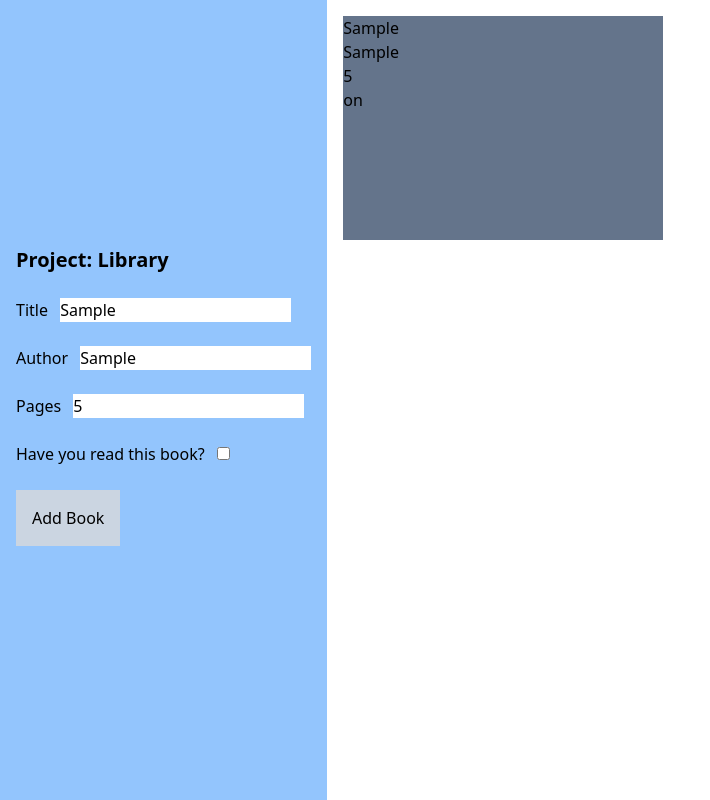
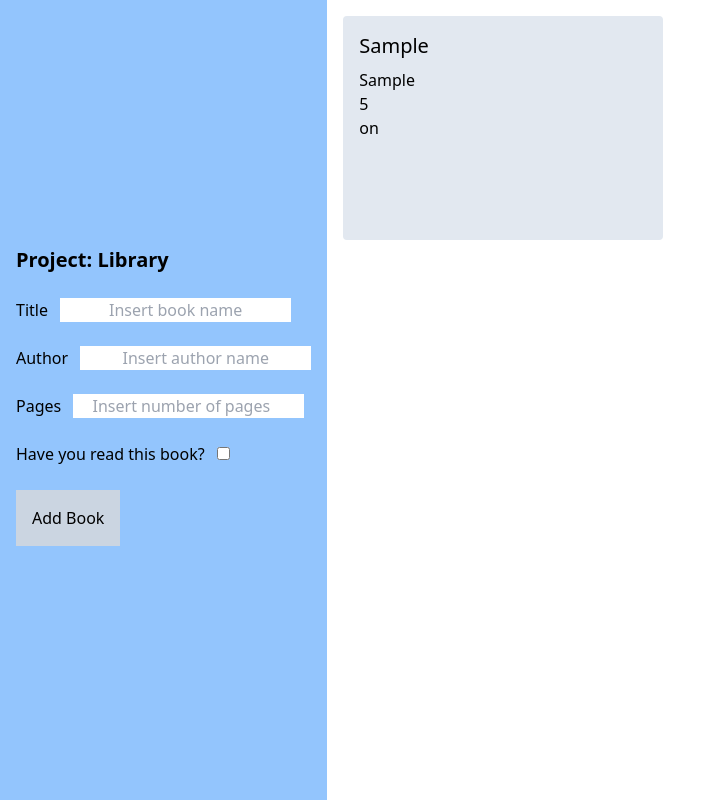
Before and after one commit to Skensy/library, a website: page src/index.html in a window 1280 px wide. Both pictures are taken after typing "Sample", "Sample", "5" into the empty fields and a click on the button "Add Book". Shown: the whole page, without its empty margins (0-710 px from the left). Drawn offline with Linux system fonts and the light colour scheme.

Commit message:
working on required class of inputs, added tailwind css to books

```diff
--- a/src/index.html
+++ b/src/index.html
@@ -17,19 +17,19 @@
                 <form action="" class="flex flex-col gap-2">
                     <div class="py-2">
                         <label class="pr-2" for="bookName">Title</label>
-                        <input type="text" name=book-name id="bookName" placeholder="Insert book name">
+                        <input class="text-center" type="text" name=book-name id="bookName" placeholder="Insert book name" required />
                     </div>
                     <div class="py-2">
                         <label class="pr-2" for="authorName">Author</label>
-                        <input type="text" name="author" id="authorName" placeholder="Insert author name">
+                        <input class="text-center" type="text" name="author" id="authorName" placeholder="Insert author name" required />
                     </div>
                     <div class="py-2">
                         <label class="pr-2" for="numberPages">Pages</label>
-                        <input type="number" name="pages" id="numberPages" placeholder="Insert number of pages">
+                        <input class="text-center" type="number" name="pages" id="numberPages" placeholder="Insert number of pages" required />
                     </div>
                     <div class="py-2">
                         <label class="pr-2" for="readStatus">Have you read this book?</label>
-                        <input type="checkbox" name="readStatus" id="readStatus">
+                        <input class="text-center" type="checkbox" name="readStatus" id="readStatus" required />
                     </div>
                     <div class="py-2">
                         <button id="btn" class="bg-slate-300 p-4 hover:bg-slate-600 hover:text-white">Add Book</button>
--- a/src/script.js
+++ b/src/script.js
@@ -13,19 +13,24 @@ btn.addEventListener("click", () => {
       pages: numberPages.value,
       read: readStatus.value
     }
+
     event.preventDefault();
 
     myLibrary.push(bookOne);
-    console.log(myLibrary)
 
     let divOne = document.createElement("div");
     let titleDivOne = document.createElement("h1");
     let authorDivOne = document.createElement("h2");
     let pagesDivOne = document.createElement("h3");
     let readDivOne = document.createElement("p");
-    divOne.classList.add("flex", "flex", "flex-col", "w-80", "h-56", "bg-slate-500");
+
+    divOne.classList.add("flex", "flex", "flex-col", "w-80", "h-56", "bg-slate-200", "p-4", "rounded");
+
     titleDivOne.textContent = bookOne.title;
+    titleDivOne.classList.add("text-xl", "mb-2")
+
     authorDivOne.textContent = bookOne.author;
+
     pagesDivOne.textContent = bookOne.pages;
     readDivOne.textContent = bookOne.read;
 
@@ -34,6 +39,15 @@ btn.addEventListener("click", () => {
     divOne.appendChild(pagesDivOne);
     divOne.appendChild(readDivOne);
     booksList.appendChild(divOne);
+
+
+    bookName.value = "";
+    authorName.value = "";
+    numberPages.value = "";
+    readStatus.value = "";
+
+
     event.preventDefault();
+
 }
 )
```
Also changed, not shown: src/output.css.
